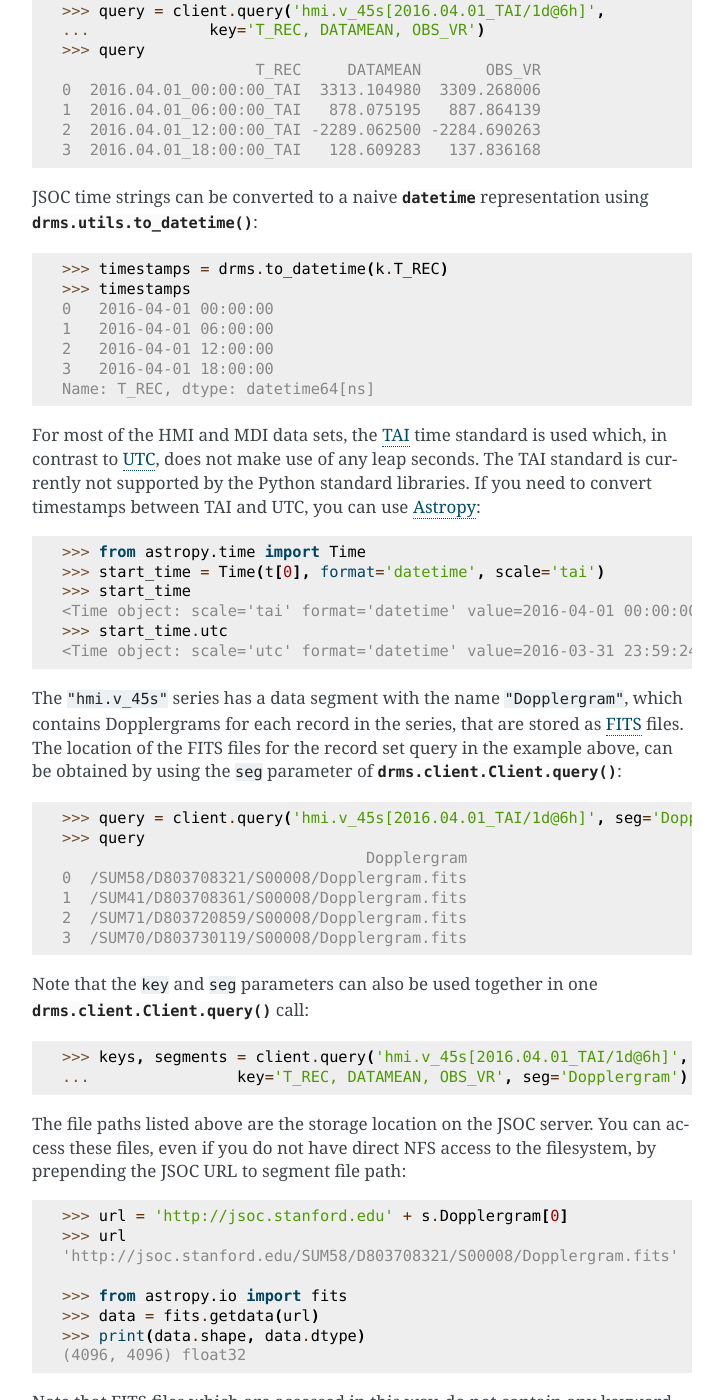
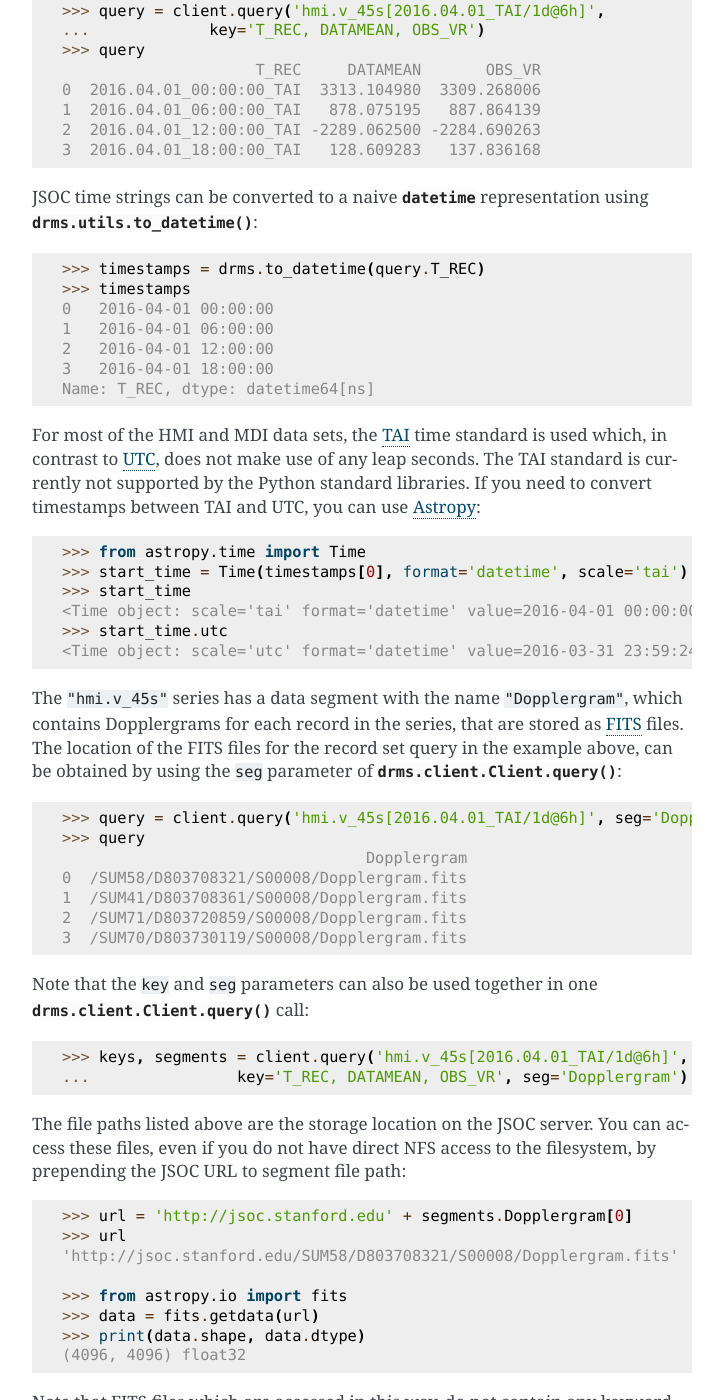
Before and after one commit to sunpy/drms, a Sphinx documentation site: the page built from docs/tutorial.rst, in a window 1280 px wide and 1400 px high, scrolled down 1736 px. Shown: the whole window, without its empty margins (388-1111 px from the left). Built offline with Sphinx 7.4.7, drawn with Linux system fonts in a browser that asks for light colours; pages that are not in the unit, such as notebooks, are missing from menus; the version number could not be read and is left out.

Commit message:
squash another warning

```diff
--- a/docs/tutorial.rst
+++ b/docs/tutorial.rst
@@ -81,7 +81,7 @@
 
 .. code-block:: python
 
-    >>> timestamps = drms.to_datetime(k.T_REC)  # doctest: +REMOTE_DATA
+    >>> timestamps = drms.to_datetime(query.T_REC)  # doctest: +REMOTE_DATA
     >>> timestamps  # doctest: +REMOTE_DATA
     0   2016-04-01 00:00:00
     1   2016-04-01 06:00:00
@@ -96,7 +96,7 @@
 .. code-block:: python
 
     >>> from astropy.time import Time
-    >>> start_time = Time(t[0], format='datetime', scale='tai')  # doctest: +REMOTE_DATA
+    >>> start_time = Time(timestamps[0], format='datetime', scale='tai')  # doctest: +REMOTE_DATA
     >>> start_time  # doctest: +REMOTE_DATA
     <Time object: scale='tai' format='datetime' value=2016-04-01 00:00:00>
     >>> start_time.utc  # doctest: +REMOTE_DATA
@@ -127,7 +127,7 @@
 
 .. code-block:: python
 
-    >>> url = 'http://jsoc.stanford.edu' + s.Dopplergram[0]  # doctest: +REMOTE_DATA
+    >>> url = 'http://jsoc.stanford.edu' + segments.Dopplergram[0]  # doctest: +REMOTE_DATA
     >>> url  # doctest: +REMOTE_DATA
     'http://jsoc.stanford.edu/SUM58/D803708321/S00008/Dopplergram.fits'
 
```
Also changed, not shown: other parts of docs/tutorial.rst (+1 -1 lines), 1 other file.
